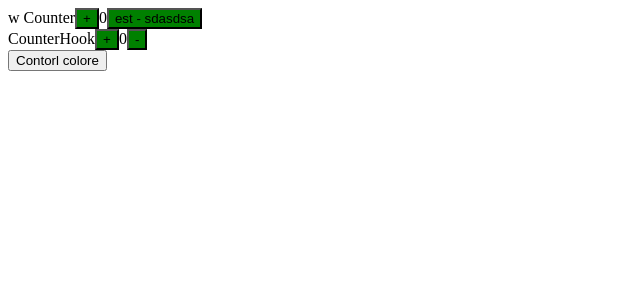
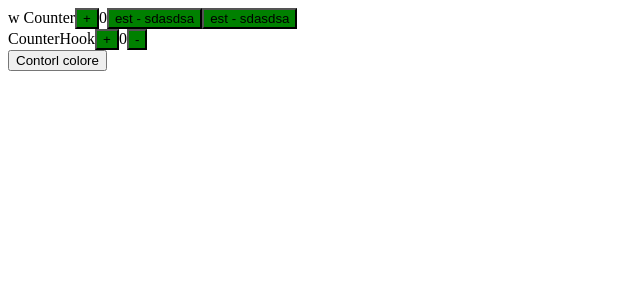
Before and after one commit to AmirSoheily/test, a React (Create React App) app: page / in a window 1280 px wide. Shown: the top 300 px of the page, without its empty margins (0-640 px from the left). Built offline with nearby package versions, Linux system fonts and the light colour scheme.

Commit message:
added new button  to counter component

```diff
--- a/src/components/Counter/Counter.jsx
+++ b/src/components/Counter/Counter.jsx
@@ -16,8 +16,10 @@ const Counter = ({ amirProps }) => {
       </button>
       <span>{State}</span>
       <button style={style} onClick={() => setState(State - 1)}>
-        est -
-        sdasdsa
+        est - sdasdsa
+      </button>
+      <button style={style} onClick={() => setState(State - 1)}>
+        est - sdasdsa
       </button>
     </dive>
   );
```
